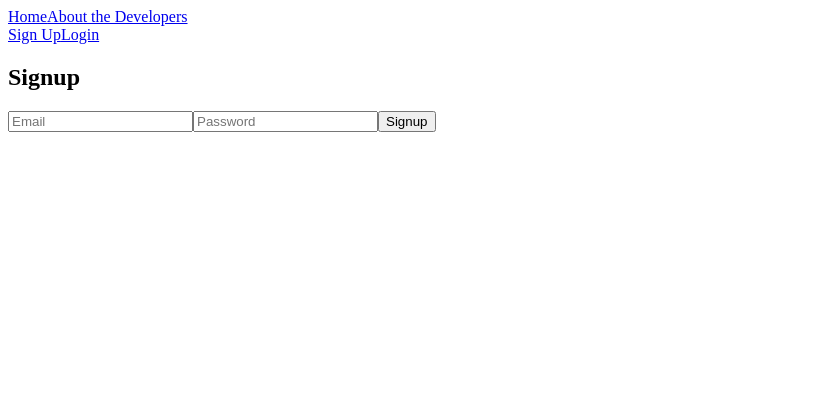
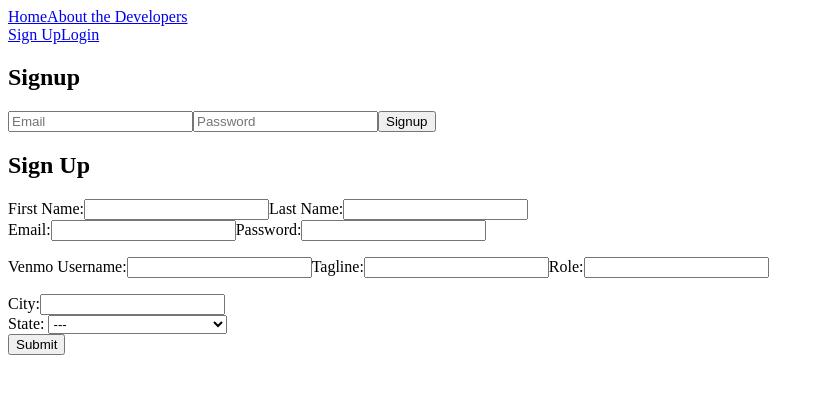
Before and after one commit to Gisaengchung/front-end, a React app: page /signup in a window 1280 px wide. Shown: the top 394 px of the page, without its empty margins (0-824 px from the left). Built offline with nearby package versions, Linux system fonts and the light colour scheme; no server answers.

Commit message:
added form to signup

```diff
--- a/src/auth/AuthForm.jsx
+++ b/src/auth/AuthForm.jsx
@@ -1,6 +1,7 @@
 import React, { useState } from 'react';
 import PropTypes from 'prop-types';
 import { useAuthError } from '../state/AuthContext';
+
 
 const AuthForm = ({ title, authFn }) => {
   const error = useAuthError();
@@ -29,6 +30,8 @@ const AuthForm = ({ title, authFn }) => {
           placeholder="Password"
           onChange={({ target }) => setPassword(target.value)} />
 
+
+
         <button>{title}</button>
       </form>
     </>
--- a/src/auth/SignUp.jsx
+++ b/src/auth/SignUp.jsx
@@ -1,11 +1,19 @@
 
 import React from 'react';
+import SignUpForm from '../components/signUpForm/SignUpForm';
 import { useSignup } from '../state/AuthContext';
 import AuthForm from './AuthForm';
 
+
 const Signup = () => {
   const signup = useSignup();
-  return <AuthForm title="Signup" authFn={signup} />;
+  return (
+    <>
+
+      <AuthForm title="Signup" authFn={signup} />
+      <SignUpForm />
+    </>
+  );
 };
 
 export default Signup;
--- a/src/components/signupform/Form.jsx
+++ b/src/components/signUpForm/SignUpForm.jsx
@@ -1,10 +1,9 @@
 /* eslint-disable max-len */
 import React, { Component } from 'react';
 import request from 'superagent';
-import Navigation from '../navigation/Navigation';
 import States from '../userDetail/States';
 
-export default class SignUp extends Component {
+export default class SignUpForm extends Component {
 
   // -----------------------------------------------------------------------------
 
@@ -67,10 +66,6 @@ export default class SignUp extends Component {
       return (
         <section className="background">
 
-          <Navigation />
-
-
-
           <div className="main-container">
 
             <div className="container center">
@@ -81,7 +76,7 @@ export default class SignUp extends Component {
 
                   <label>First Name:
                     <input
-                            className='nameinput'
+                      className="nameinput"
                       name="firstName"
                       maxLength="30"
                       onChange={(e) => this.setState({ firstName: e.target.value })}
@@ -91,7 +86,7 @@ export default class SignUp extends Component {
 
                   <label>Last Name:
                     <input
-                            className='nameinput'
+                      className="nameinput"
                       name="lastName"
                       maxLength="30"
                       onChange={(e) => this.setState({ lastName: e.target.value })}
@@ -122,7 +117,7 @@ export default class SignUp extends Component {
                   <p/>
                   <label>Venmo Username:
                     <input
-                            className='venmoinput'
+                      className="venmoinput"
                       name="paymentHandle"
                       maxLength="50"
                       onChange={(e) => this.setState({  paymentHandle: e.target.value })}
@@ -132,7 +127,7 @@ export default class SignUp extends Component {
 
                   <label>Tagline:
                     <input
-                            className='tagline'
+                      className="tagline"
                       name="tagline"
                       maxLength="120"
                       onChange={(e) => this.setState({ tagline: e.target.value })}
@@ -142,7 +137,7 @@ export default class SignUp extends Component {
                   </label>
                   <label>Role:
                     <input
-                            className='roleinput'
+                      className="roleinput"
                       about="userRole"
                       maxLength="500"
                       onChange={(e) => this.setState({ userRole: e.target.value })}
@@ -153,7 +148,7 @@ export default class SignUp extends Component {
                   <p/>
                   <label>City:
                     <input
-                            className='cityinput'
+                      className="cityinput"
                       city="userCity"
                       maxLength="30"
                       onChange={(e) => this.setState({ userCity: e.target.value })}
```
Also changed, not shown: src/app/App.js (line endings or trailing spaces). Lines whose indentation alone changed are shown as unchanged.
